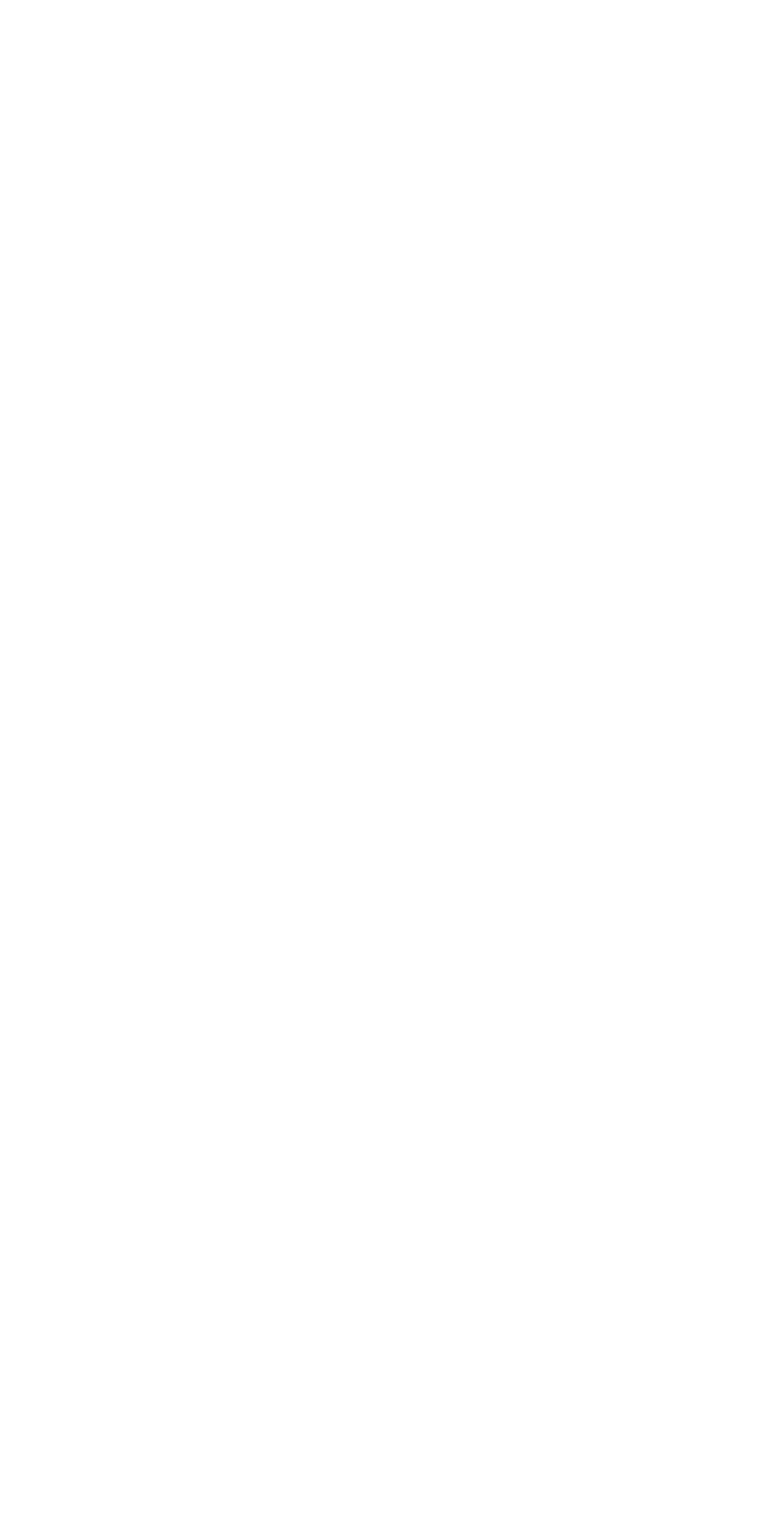
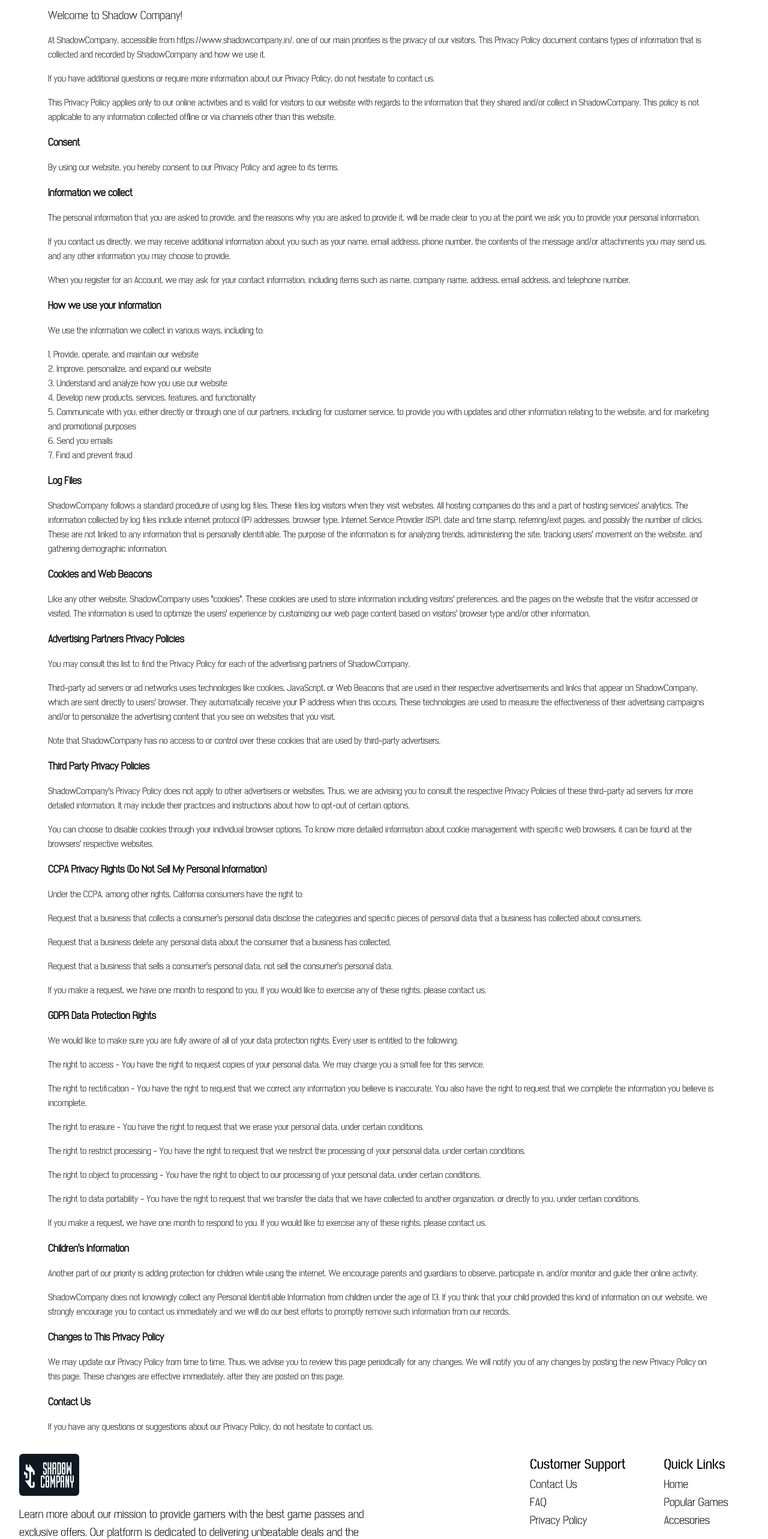
Before and after one commit to preritagrawal06/coinstore, a React (Vite) app: page /policy in a window 1280 px wide. Before the commit this address had no page. Shown: the part 200-2766 px from the top of the page at 60% size. Before the commit the page ends 800 px from the top, so only its background shows below. Built offline with nearby package versions, Linux system fonts and the light colour scheme.

Commit message:
privacy policy page added

```diff
--- a/src/App.tsx
+++ b/src/App.tsx
@@ -6,6 +6,7 @@
 import PaymentStatus from './pages/PaymentStatus'
 import SignUp from './pages/SignUp';
 import AllTopUpPage from './pages/AllTopUp';
+import PrivacyPolicy from './pages/PrivacyPolicy';
 
 function App() {
 
@@ -18,6 +19,7 @@
             <Route path='/checkout/:code' element={<CheckoutPage/>}/>
             <Route path='/status' element={<PaymentStatus/>}/>
             <Route path='/alltopup' element={<AllTopUpPage/>}/>
+            <Route path='/policy' element={<PrivacyPolicy/>}/>
           </Route>
           <Route path='/signin' element={<SignIn/>}/>
           <Route path='/signup' element={<SignUp/>}/>
--- a/src/components/Footer.tsx
+++ b/src/components/Footer.tsx
@@ -13,13 +13,13 @@
                     <p className="font-PostSB text-[16px] sm:text-[20px] md:text-[22px] lg:text-[24px]">Customer Support</p>
                     <p className="text-[14px] sm:text-[16px] md:text-[20px]">Contact Us</p>
                     <p className="text-[14px] sm:text-[16px] md:text-[20px]">FAQ</p>
-                    <p className="text-[14px] sm:text-[16px] md:text-[20px]">Privacy Policy</p>
+                    <p className="text-[14px] sm:text-[16px] md:text-[20px]"><a href="/policy">Privacy Policy</a></p>
                 </div>
                 <div>
                     <p className="font-PostSB text-[16px] sm:text-[20px] md:text-[22px] lg:text-[24px]">Quick Links</p>
-                    <p className="text-[14px] sm:text-[16px] md:text-[20px]">Home</p>
-                    <p className="text-[14px] sm:text-[16px] md:text-[20px]">Popular Games</p>
-                    <p className="text-[14px] sm:text-[16px] md:text-[20px]">Accesories</p>
+                    <p className="text-[14px] sm:text-[16px] md:text-[20px]"><a href="/">Home</a></p>
+                    <p className="text-[14px] sm:text-[16px] md:text-[20px]"><a href="/#topup">Popular Games</a></p>
+                    <p className="text-[14px] sm:text-[16px] md:text-[20px]"><a href="/#merchandie">Accesories</a></p>
                 </div>
             </div>
         </div>
--- /dev/null
+++ b/src/pages/PrivacyPolicy.tsx
@@ -0,0 +1,67 @@
+const PrivacyPolicy = () => {
+    return (
+        <>
+        <div className=" px-10 md:px-20 pt-40 flex flex-col gap-4 min-h-screen">
+            <p className="text-center text-3xl font-bold">Privacy Policy</p>
+            <p className="text-xl">Welcome to Shadow Company!</p>
+            <p>At ShadowCompany, accessible from https://www.shadowcompany.in/, one of our main priorities is the privacy of our visitors. This Privacy Policy document contains types of information that is collected and recorded by ShadowCompany and how we use it.</p>
+            <p>If you have additional questions or require more information about our Privacy Policy, do not hesitate to contact us.</p>
+            <p>This Privacy Policy applies only to our online activities and is valid for visitors to our website with regards to the information that they shared and/or collect in ShadowCompany. This policy is not applicable to any information collected offline or via channels other than this website.</p>
+            <p className="font-bold text-lg">Consent</p>
+            <p>By using our website, you hereby consent to our Privacy Policy and agree to its terms.</p>
+            <p className="font-bold text-lg">Information we collect</p>
+            <p>The personal information that you are asked to provide, and the reasons why you are asked to provide it, will be made clear to you at the point we ask you to provide your personal information.</p>
+            <p>If you contact us directly, we may receive additional information about you such as your name, email address, phone number, the contents of the message and/or attachments you may send us, and any other information you may choose to provide.</p>
+            <p>When you register for an Account, we may ask for your contact information, including items such as name, company name, address, email address, and telephone number.</p>
+            <p className="font-bold text-lg">How we use your information</p>
+            <p>We use the information we collect in various ways, including to:</p>
+            <ol>
+                <li>1. Provide, operate, and maintain our website</li>
+                <li>2. Improve, personalize, and expand our website</li>
+                <li>3. Understand and analyze how you use our website</li>
+                <li>4. Develop new products, services, features, and functionality</li>
+                <li>5. Communicate with you, either directly or through one of our partners, including for customer service, to provide you with updates and other information relating to the website, and for marketing and promotional purposes</li>
+                <li>6. Send you emails</li>
+                <li>7. Find and prevent fraud</li>
+            </ol>
+            <p className="font-bold text-lg">Log Files</p>
+            <p>ShadowCompany follows a standard procedure of using log files. These files log visitors when they visit websites. All hosting companies do this and a part of hosting services' analytics. The information collected by log files include internet protocol (IP) addresses, browser type, Internet Service Provider (ISP), date and time stamp, referring/exit pages, and possibly the number of clicks. These are not linked to any information that is personally identifiable. The purpose of the information is for analyzing trends, administering the site, tracking users' movement on the website, and gathering demographic information.</p>
+            <p className="font-bold text-lg">Cookies and Web Beacons</p>
+            <p>Like any other website, ShadowCompany uses "cookies". These cookies are used to store information including visitors' preferences, and the pages on the website that the visitor accessed or visited. The information is used to optimize the users' experience by customizing our web page content based on visitors' browser type and/or other information.</p>
+            <p className="font-bold text-lg">Advertising Partners Privacy Policies</p>
+            <p>You may consult this list to find the Privacy Policy for each of the advertising partners of ShadowCompany.</p>
+            <p>Third-party ad servers or ad networks uses technologies like cookies, JavaScript, or Web Beacons that are used in their respective advertisements and links that appear on ShadowCompany, which are sent directly to users' browser. They automatically receive your IP address when this occurs. These technologies are used to measure the effectiveness of their advertising campaigns and/or to personalize the advertising content that you see on websites that you visit.</p>
+            <p>Note that ShadowCompany has no access to or control over these cookies that are used by third-party advertisers.</p>
+            <p className="font-bold text-lg">Third Party Privacy Policies</p>
+            <p>ShadowCompany's Privacy Policy does not apply to other advertisers or websites. Thus, we are advising you to consult the respective Privacy Policies of these third-party ad servers for more detailed information. It may include their practices and instructions about how to opt-out of certain options.</p>
+            <p>You can choose to disable cookies through your individual browser options. To know more detailed information about cookie management with specific web browsers, it can be found at the browsers' respective websites.</p>
+            <p className="font-bold text-lg">CCPA Privacy Rights (Do Not Sell My Personal Information)</p>
+            <p>Under the CCPA, among other rights, California consumers have the right to:</p>
+            <p>Request that a business that collects a consumer's personal data disclose the categories and specific pieces of personal data that a business has collected about consumers.</p>
+            <p>Request that a business delete any personal data about the consumer that a business has collected.</p>
+            <p>Request that a business that sells a consumer's personal data, not sell the consumer's personal data.</p>
+            <p>If you make a request, we have one month to respond to you. If you would like to exercise any of these rights, please contact us.</p>
+            <p className="font-bold text-lg">GDPR Data Protection Rights</p>
+            <p>We would like to make sure you are fully aware of all of your data protection rights. Every user is entitled to the following:</p>
+            <p>The right to access - You have the right to request copies of your personal data. We may charge you a small fee for this service.</p>
+            <p>The right to rectification - You have the right to request that we correct any information you believe is inaccurate. You also have the right to request that we complete the information you believe is incomplete.</p>
+            <p>The right to erasure - You have the right to request that we erase your personal data, under certain conditions.</p>
+            <p>The right to restrict processing - You have the right to request that we restrict the processing of your personal data, under certain conditions.</p>
+            <p>The right to object to processing - You have the right to object to our processing of your personal data, under certain conditions.</p>
+            <p>The right to data portability - You have the right to request that we transfer the data that we have collected to another organization, or directly to you, under certain conditions.</p>
+            <p>If you make a request, we have one month to respond to you. If you would like to exercise any of these rights, please contact us.</p>
+            <p className="font-bold text-lg">Children's Information</p>
+            <p>Another part of our priority is adding protection for children while using the internet. We encourage parents and guardians to observe, participate in, and/or monitor and guide their online activity.</p>
+            <p>ShadowCompany does not knowingly collect any Personal Identifiable Information from children under the age of 13. If you think that your child provided this kind of information on our website, we strongly encourage you to contact us immediately and we will do our best efforts to promptly remove such information from our records.</p>
+            <p className="font-bold text-lg">Changes to This Privacy Policy</p>
+            <p>We may update our Privacy Policy from time to time. Thus, we advise you to review this page periodically for any changes. We will notify you of any changes by posting the new Privacy Policy on this page. These changes are effective immediately, after they are posted on this page.</p>
+            <p className="font-bold text-lg">Contact Us</p>
+            <p>If you have any questions or suggestions about our Privacy Policy, do not hesitate to contact us.</p>
+
+
+        </div>
+        </>
+     );
+}
+
+export default PrivacyPolicy;
```
